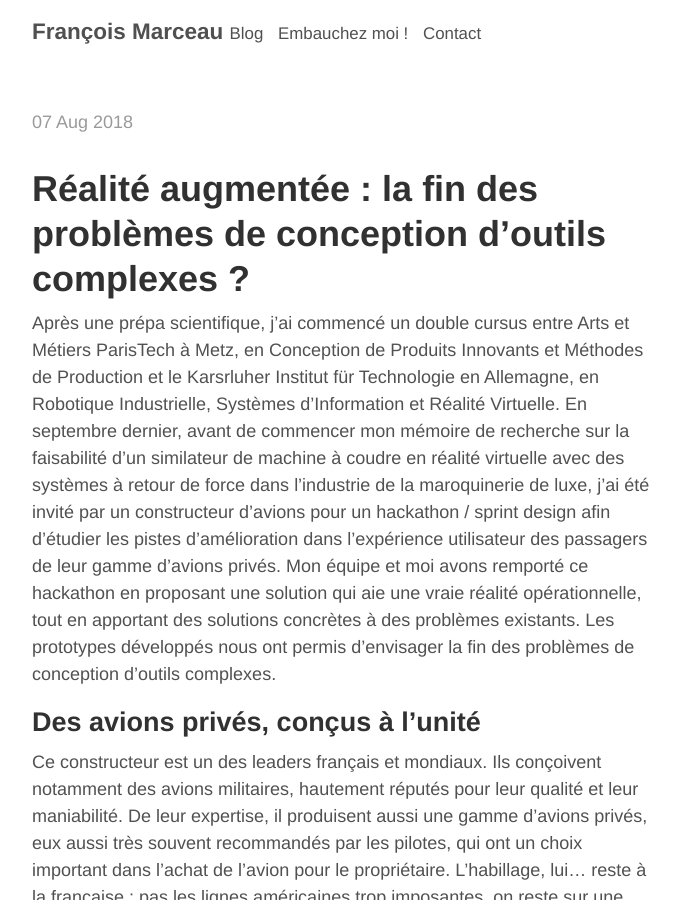
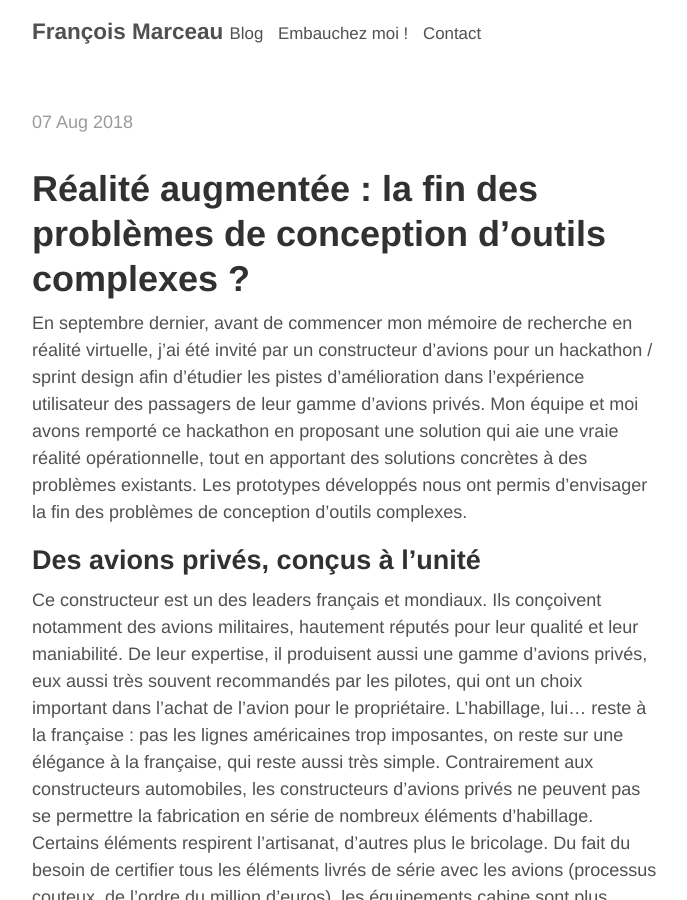
Before and after one commit to francoismarceau/blog, a Jekyll site: the page built from _posts/2018-07-29-ar-cabinguide.md, in a window 1280 px wide and 900 px high. Shown: the whole window, without its empty margins (293-980 px from the left). Built offline with Jekyll 4.4.1, drawn with Linux system fonts in a browser that asks for light colours; our own code applies the rules of GitHub Pages for plain Markdown files.

Commit message:
Intro changed

```diff
--- a/_posts/2018-07-29-ar-cabinguide.md
+++ b/_posts/2018-07-29-ar-cabinguide.md
@@ -4,7 +4,7 @@ title: Réalité augmentée : la fin des problèmes de conception d'outils compl
 ---
 # Réalité augmentée : la fin des problèmes de conception d'outils complexes ?
 
-Après une prépa scientifique, j'ai commencé un double cursus entre Arts et Métiers ParisTech à Metz, en Conception de Produits Innovants et Méthodes de Production et le Karsrluher Institut für Technologie en Allemagne, en Robotique Industrielle, Systèmes d'Information et Réalité Virtuelle. En septembre dernier, avant de commencer mon mémoire de recherche sur la faisabilité d'un similateur de machine à coudre en réalité virtuelle avec des systèmes à retour de force dans l'industrie de la maroquinerie de luxe, j'ai été invité par un constructeur d'avions pour un hackathon / sprint design afin d'étudier les pistes d'amélioration dans l'expérience utilisateur des passagers de leur gamme d'avions privés. Mon équipe et moi avons remporté ce hackathon en proposant une solution qui aie une vraie réalité opérationnelle, tout en apportant des solutions concrètes à des problèmes existants. Les prototypes développés nous ont permis d'envisager la fin des problèmes de conception d'outils complexes.
+En septembre dernier, avant de commencer mon mémoire de recherche en réalité virtuelle, j'ai été invité par un constructeur d'avions pour un hackathon / sprint design afin d'étudier les pistes d'amélioration dans l'expérience utilisateur des passagers de leur gamme d'avions privés. Mon équipe et moi avons remporté ce hackathon en proposant une solution qui aie une vraie réalité opérationnelle, tout en apportant des solutions concrètes à des problèmes existants. Les prototypes développés nous ont permis d'envisager la fin des problèmes de conception d'outils complexes.
 
 ## Des avions privés, conçus à l'unité
 
```
